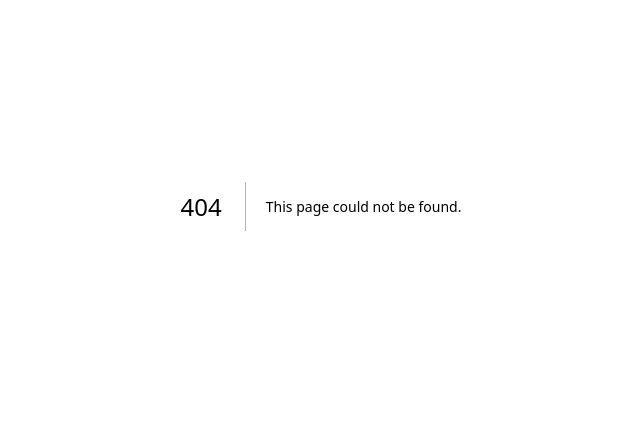
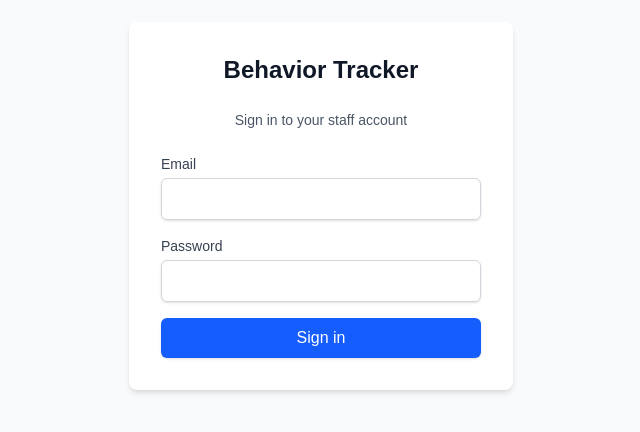
Before and after one commit to dsmchen/liminal-case-study, a Next.js app: page /login in a window 1280 px wide. Before the commit this address had no page. Shown: the part 194-626 px from the top of the page, without its empty margins (319-959 px from the left). Built offline with nearby package versions, Linux system fonts and the light colour scheme.

Commit message:
feat: add auth infrastructure with Supabase login

```diff
--- /dev/null
+++ b/src/app/auth/callback/route.ts
@@ -0,0 +1,17 @@
+import { NextResponse } from "next/server";
+import { createClient } from "@/lib/supabase/server";
+
+export async function GET(request: Request) {
+  const { searchParams, origin } = new URL(request.url);
+  const code = searchParams.get("code");
+
+  if (code) {
+    const supabase = await createClient();
+    const { error } = await supabase.auth.exchangeCodeForSession(code);
+    if (!error) {
+      return NextResponse.redirect(`${origin}/`);
+    }
+  }
+
+  return NextResponse.redirect(`${origin}/login?error=auth_failed`);
+}
--- a/src/app/layout.tsx
+++ b/src/app/layout.tsx
@@ -13,8 +13,8 @@ const geistMono = Geist_Mono({
 });
 
 export const metadata: Metadata = {
-  title: "Create Next App",
-  description: "Generated by create next app",
+  title: "Behavior Tracker",
+  description: "ABC chart tracking for SEN teaching teams",
 };
 
 export default function RootLayout({ children }: LayoutProps<"/">) {
--- /dev/null
+++ b/src/app/login/page.tsx
@@ -0,0 +1,100 @@
+"use client";
+
+import { useState } from "react";
+import { useRouter, useSearchParams } from "next/navigation";
+import { createClient } from "@/lib/supabase/client";
+
+export default function LoginPage() {
+  const [email, setEmail] = useState("");
+  const [password, setPassword] = useState("");
+  const [error, setError] = useState<string | null>(null);
+  const [loading, setLoading] = useState(false);
+  const router = useRouter();
+  const searchParams = useSearchParams();
+  const authError = searchParams.get("error");
+
+  const handleLogin = async (e: React.FormEvent) => {
+    e.preventDefault();
+    setLoading(true);
+    setError(null);
+
+    const supabase = createClient();
+    const { error } = await supabase.auth.signInWithPassword({
+      email,
+      password,
+    });
+
+    if (error) {
+      setError(error.message);
+      setLoading(false);
+    } else {
+      router.push("/");
+      router.refresh();
+    }
+  };
+
+  return (
+    <div className="flex min-h-screen items-center justify-center bg-gray-50">
+      <div className="w-full max-w-sm rounded-lg bg-white p-8 shadow-md">
+        <h1 className="mb-6 text-center text-2xl font-bold text-gray-900">
+          Behavior Tracker
+        </h1>
+        <p className="mb-6 text-center text-sm text-gray-600">
+          Sign in to your staff account
+        </p>
+
+        {(authError || error) && (
+          <div className="mb-4 rounded-md bg-red-50 p-3 text-sm text-red-700">
+            {authError === "auth_failed"
+              ? "Authentication failed. Please try again."
+              : error}
+          </div>
+        )}
+
+        <form onSubmit={handleLogin} className="space-y-4">
+          <div>
+            <label
+              htmlFor="email"
+              className="block text-sm font-medium text-gray-700"
+            >
+              Email
+            </label>
+            <input
+              id="email"
+              type="email"
+              required
+              value={email}
+              onChange={(e) => setEmail(e.target.value)}
+              className="mt-1 block w-full rounded-md border border-gray-300 px-3 py-2 text-gray-900 shadow-sm focus:border-blue-500 focus:ring-1 focus:ring-blue-500 focus:outline-none"
+            />
+          </div>
+
+          <div>
+            <label
+              htmlFor="password"
+              className="block text-sm font-medium text-gray-700"
+            >
+              Password
+            </label>
+            <input
+              id="password"
+              type="password"
+              required
+              value={password}
+              onChange={(e) => setPassword(e.target.value)}
+              className="mt-1 block w-full rounded-md border border-gray-300 px-3 py-2 text-gray-900 shadow-sm focus:border-blue-500 focus:ring-1 focus:ring-blue-500 focus:outline-none"
+            />
+          </div>
+
+          <button
+            type="submit"
+            disabled={loading}
+            className="w-full rounded-md bg-blue-600 px-4 py-2 text-white shadow-sm hover:bg-blue-700 focus:outline-none focus:ring-2 focus:ring-blue-500 focus:ring-offset-2 disabled:opacity-50"
+          >
+            {loading ? "Signing in..." : "Sign in"}
+          </button>
+        </form>
+      </div>
+    </div>
+  );
+}
--- /dev/null
+++ b/src/middleware.ts
@@ -0,0 +1,49 @@
+import { createServerClient } from "@supabase/ssr";
+import { NextResponse, type NextRequest } from "next/server";
+
+export async function middleware(request: NextRequest) {
+  let supabaseResponse = NextResponse.next({ request });
+
+  const supabase = createServerClient(
+    process.env.NEXT_PUBLIC_SUPABASE_URL!,
+    process.env.NEXT_PUBLIC_SUPABASE_ANON_KEY!,
+    {
+      cookies: {
+        getAll() {
+          return request.cookies.getAll();
+        },
+        setAll(cookiesToSet) {
+          cookiesToSet.forEach(({ name, value }) =>
+            request.cookies.set(name, value)
+          );
+          supabaseResponse = NextResponse.next({ request });
+          cookiesToSet.forEach(({ name, value, options }) =>
+            supabaseResponse.cookies.set(name, value, options)
+          );
+        },
+      },
+    }
+  );
+
+  const {
+    data: { user },
+  } = await supabase.auth.getUser();
+
+  if (
+    !user &&
+    !request.nextUrl.pathname.startsWith("/login") &&
+    !request.nextUrl.pathname.startsWith("/auth")
+  ) {
+    const url = request.nextUrl.clone();
+    url.pathname = "/login";
+    return NextResponse.redirect(url);
+  }
+
+  return supabaseResponse;
+}
+
+export const config = {
+  matcher: [
+    "/((?!_next/static|_next/image|favicon.ico|.*\\.(?:svg|png|jpg|jpeg|gif|webp)$).*)",
+  ],
+};
```
